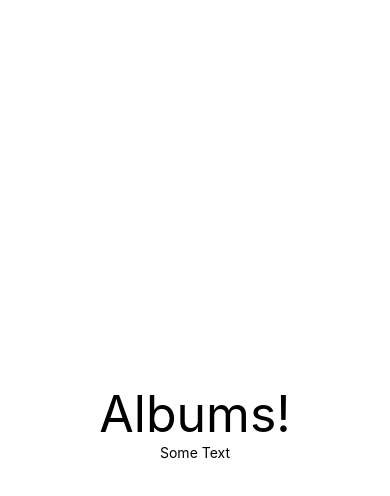
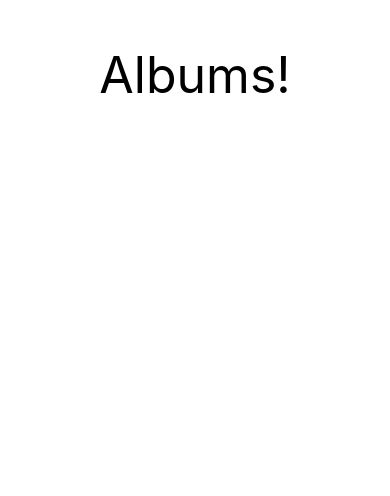
Before and after one commit to hakbar0/ReactNativeTut, a React Native app in the folder reactNativeTut/: screen / in a window 390 px wide. Shown: the top 496 px of the page. Built offline with nearby package versions, Linux system fonts and the light colour scheme.

Commit message:
worked on styling

```diff
--- a/reactNativeTut/App.js
+++ b/reactNativeTut/App.js
@@ -7,7 +7,6 @@ export default class App extends React.Component {
     return (
       <View style={styles.container}>
         <Header />
-        <Text style = {styles.font}>Some Text</Text>
       </View>
     );
   }
@@ -15,9 +14,11 @@ export default class App extends React.Component {
 
 const styles = StyleSheet.create({
   container: {
-    flex: 1,
     backgroundColor: '#fff',
     alignItems: 'center',
     justifyContent: 'center',
+    height: 100,
+    paddingTop: 50,
+    elevation: 10,
   },
 });
--- a/reactNativeTut/src/components/header.js
+++ b/reactNativeTut/src/components/header.js
@@ -1,5 +1,5 @@
 import React from 'react';
-import { Text, StyleSheet } from 'react-native';
+import { Text, StyleSheet, View } from 'react-native';
 
 const Header = () => {
     return (
```
